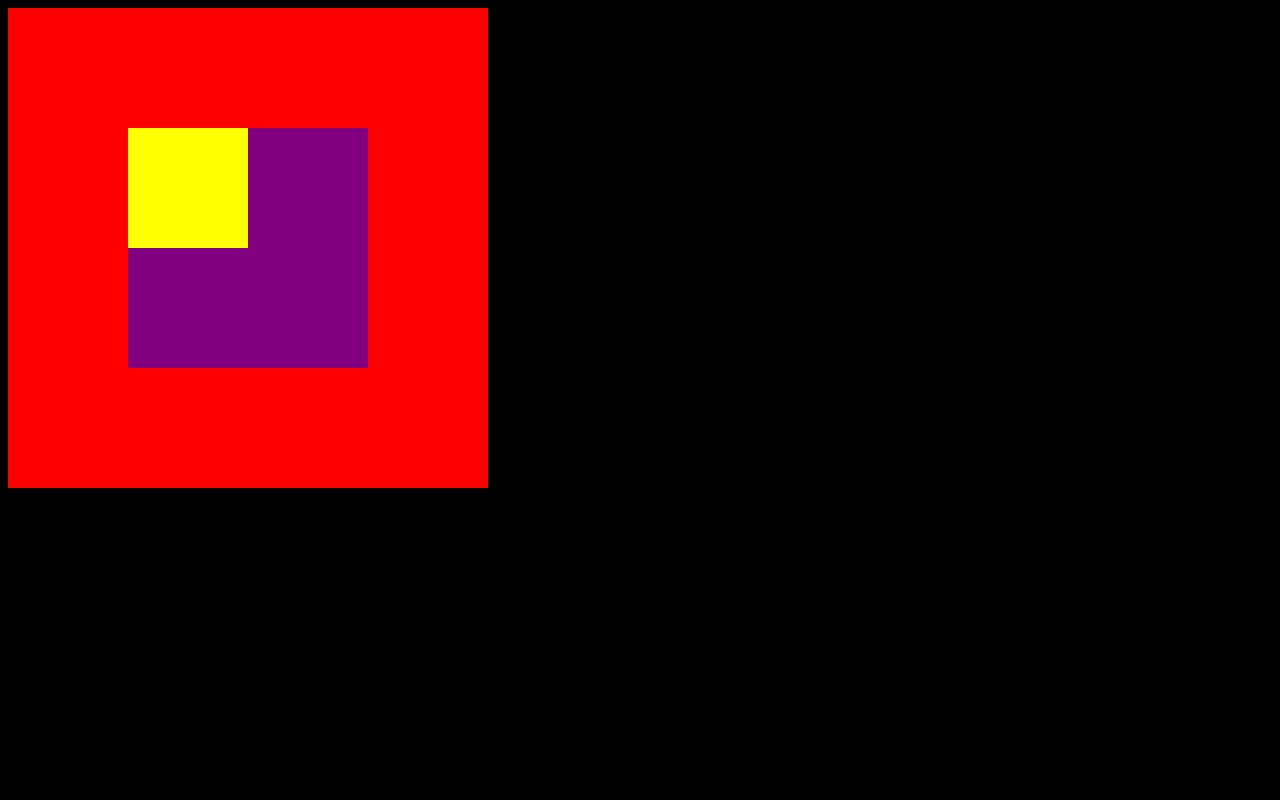
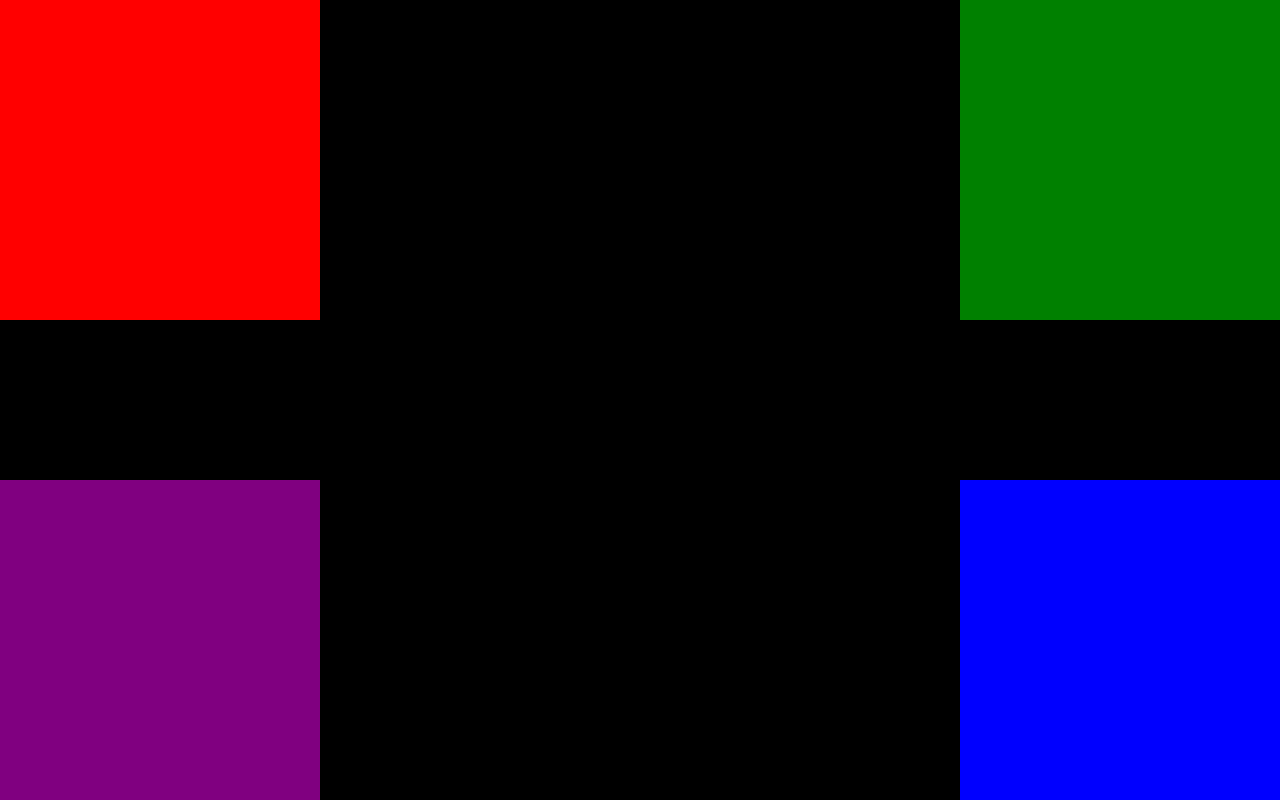
Before and after one commit to SandyPanG/cajas, a plain HTML site: page index.html in a window 1280 px wide. Drawn offline with Linux system fonts and the light colour scheme.

Commit message:
cambio a cuatro cajas en absolute right o left bottom o top

```diff
--- a/css/style.css
+++ b/css/style.css
@@ -1,28 +1,35 @@
-body {
+
+body{
   background-color: black;
 }
 
-body div {
-  //*outline: 2em solid red;
-  padding: 2em;*//
+div{
+  height: 20em;
+  position: absolute;
+  width: 20em;
 }
 
-body > div{
+#box_1{
   background-color: red;
-  box-sizing: border-box;
-  height: 30em;
-  padding: 7.5em;
-  width: 30em;
+  left: 0;
+  top: 0;
 }
 
-body > div > div{
-  background-color: purple;
-  height: 15em;
-  width: 15em;
+#box_2{
+  background-color: green;
+  right: 0;
+  top: 0;
+
 }
 
-body > div > div > div{
-  background-color: yellow;
-  height: 7.5em;
-  width: 7.5em;
+#box_3{
+  background-color: blue;
+  bottom: 0;
+  right: 0;
 }
+
+#box_4{
+  background-color: purple;
+  bottom: 0;
+  left: 0;
+}
--- a/index.html
+++ b/index.html
@@ -6,17 +6,11 @@
     <link rel="stylesheet" href="./css/style.css">
   </head>
   <body>
-    <div class="">
-      <div class="">
-        <div class="">
 
-        </div>
-
-      </div>
-
-    </div>
-
-    </div>
+    <div id="box_1"></div>
+    <div id="box_2"></div>
+    <div id="box_3"></div>
+    <div id="box_4"></div>
 
   </body>
 </html>
```
